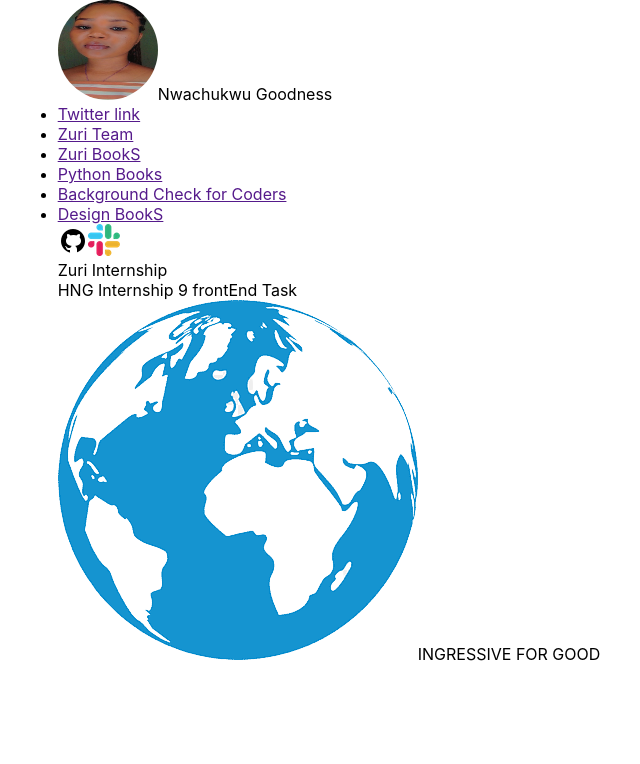
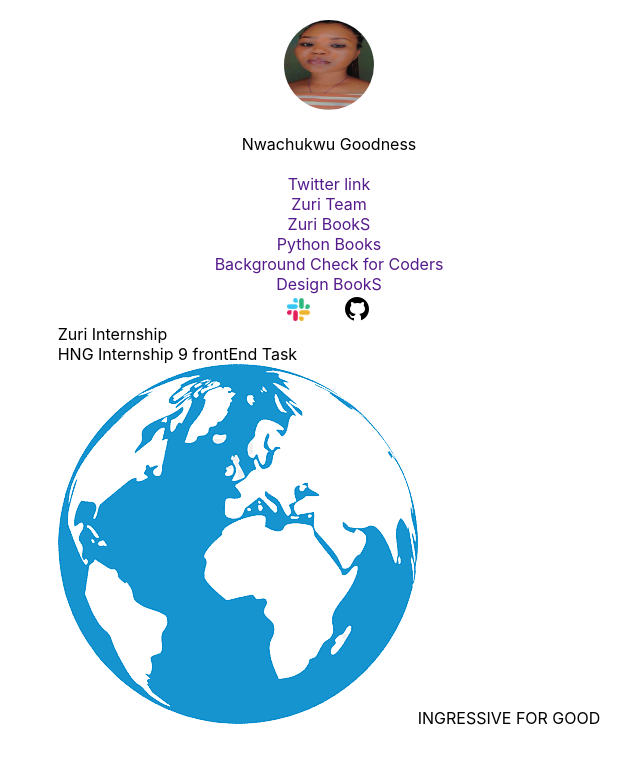
Before and after one commit to goodylove/linktree, a React (Create React App) app: page / in a window 1280 px wide. Shown: the top 764 px of the page, without its empty margins (311-951 px from the left). Built offline with nearby package versions, Linux system fonts and the light colour scheme.

Commit message:
added some styles

```diff
--- a/src/App.css
+++ b/src/App.css
@@ -2,10 +2,12 @@
   margin: 0;
   padding: 0;
   box-sizing: border-box;
+  text-decoration: none;
+  list-style-type: none;
 }
 :root {
   ---mainColor: rgb(194, 88, 88);
-  ---lightColor:#ffffff;
+  ---lightColor: #ffffff;
 }
 body {
   display: flex;
@@ -14,10 +16,41 @@
   width: 100%;
   background-color: var(---lightColor);
 }
+.container {
+  display: flex;
+  flex-direction: column;
+  justify-content: center;
+  align-items: center;
+  width: 100%;
+}
+.img-container {
+  display: flex;
+  justify-content: center;
+  align-items: center;
+  flex-direction: column;
+  padding: 20px;
+  gap: 1.5rem;
+}
 #profile_img {
-  width: 100px;
-  height: 100px;
-  border-radius: 50%;
+  width: 90px;
+  height: 90px;
+  border-radius: 50px;
+}
+.links-container {
+  display: flex;
+  justify-content: center;
+  align-items: center;
+  flex-direction: column;
+}
+.icons-container {
+  display: flex;
+  justify-content: center;
+  align-items: center;
+  gap: 2rem;
+}
+#slack_img {
+  height: 23px;
+  width: 23px;
 }
 #slack {
   display: none;
--- a/src/App.js
+++ b/src/App.js
@@ -2,7 +2,7 @@
 import MyImage from "../src/image/nwachukwu.png";
 import SlackImage from "../src/image/slack.png";
 import GithubImage from "../src/image/icons8-github-30.png";
-import EarthLogo from './image/earthlogo.png'
+import EarthLogo from "./image/earthlogo.png";
 
 function App() {
   return (
@@ -14,7 +14,8 @@
           <span id="twitter">Nwachukwu Goodness</span>
           <span id="slack">Nwachukwu Goodness</span>
         </div>
-        <ul className="links">
+
+        <ul className="links-container">
           <li>
             <a href="">Twitter link</a>
           </li>
@@ -34,20 +35,21 @@
             <a href="">Design BookS</a>
           </li>
         </ul>
-        <div className="icons"></div>
-        <img src={GithubImage} id="github_img" alt="github-img" />
-        <img src={SlackImage} id="slack_img" alt="slack-img" />
-      <footer>
-        <div className="zuri-internship">
-          Zuri <span></span>Internship
+
+        <div className="icons-container">
+          <img src={SlackImage} id="slack_img" alt="slack-img" />
+          <img src={GithubImage} id="github_img" alt="github-img" />
         </div>
+        <footer>
+          <div className="zuri-internship">
+            Zuri <span></span>Internship
+          </div>
           <div>HNG Internship 9 frontEnd Task</div>
           <div>
-            <img src={EarthLogo} id="eath_logo" alt="logo"/>
+            <img src={EarthLogo} id="eath_logo" alt="logo" />
             <span>INGRESSIVE FOR GOOD</span>
           </div>
-
-      </footer>
+        </footer>
       </div>
     </>
   );
```
